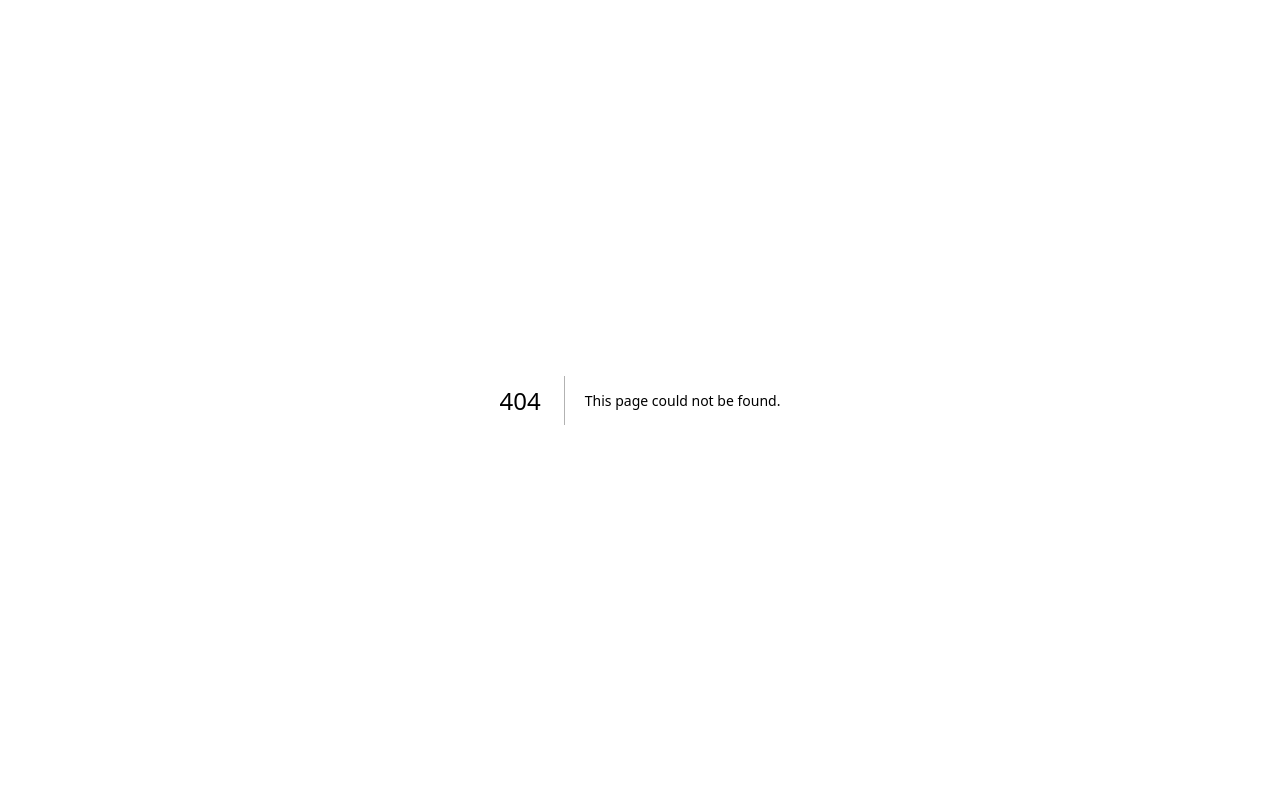
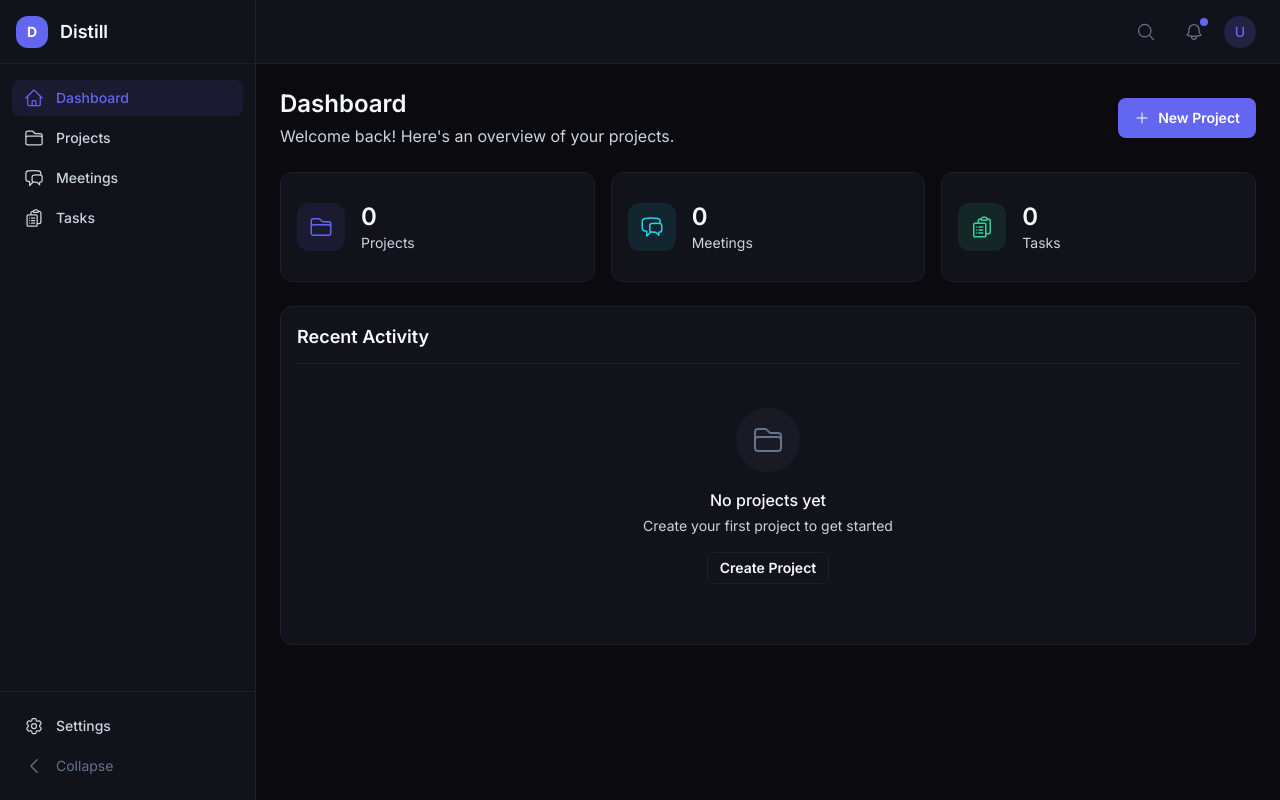
Before and after one commit to TristanHourtoulle/Distill-website, a Next.js app: page /dashboard in a window 1280 px wide. Before the commit this address had no page. Built offline with nearby package versions, Linux system fonts and the light colour scheme.

Commit message:
feat(pages): add dashboard and login pages with route groups

```diff
--- /dev/null
+++ b/src/app/(auth)/login/page.tsx
@@ -0,0 +1,74 @@
+'use client'
+
+import Link from 'next/link'
+import { Button, Card, CardContent } from '@/components/ui'
+import { CodeBracketIcon } from '@heroicons/react/24/outline'
+
+export default function LoginPage() {
+  const handleGitHubLogin = () => {
+    // TODO: Implement BetterAuth GitHub OAuth
+    console.log('GitHub login clicked')
+  }
+
+  return (
+    <div className="min-h-screen bg-background flex items-center justify-center p-4">
+      <div className="w-full max-w-sm">
+        {/* Logo */}
+        <div className="text-center mb-8">
+          <div className="inline-flex items-center justify-center w-12 h-12 bg-primary rounded-xl mb-4">
+            <span className="text-white font-bold text-xl">D</span>
+          </div>
+          <h1 className="text-2xl font-semibold text-text">Distill</h1>
+          <p className="text-text-secondary mt-2">
+            From meetings to code, distilled.
+          </p>
+        </div>
+
+        {/* Login card */}
+        <Card>
+          <CardContent className="space-y-6">
+            <div className="text-center">
+              <h2 className="text-lg font-semibold text-text">Welcome back</h2>
+              <p className="text-sm text-text-secondary mt-1">
+                Sign in with your GitHub account
+              </p>
+            </div>
+
+            <Button
+              onClick={handleGitHubLogin}
+              variant="secondary"
+              className="w-full"
+              leftIcon={<CodeBracketIcon className="h-5 w-5" />}
+            >
+              Continue with GitHub
+            </Button>
+
+            <p className="text-xs text-text-muted text-center">
+              By signing in, you agree to our{' '}
+              <Link href="/terms" className="text-primary hover:underline">
+                Terms of Service
+              </Link>{' '}
+              and{' '}
+              <Link href="/privacy" className="text-primary hover:underline">
+                Privacy Policy
+              </Link>
+            </p>
+          </CardContent>
+        </Card>
+
+        {/* Footer */}
+        <p className="text-center text-sm text-text-muted mt-8">
+          Don&apos;t have a GitHub account?{' '}
+          <a
+            href="https://github.com/signup"
+            target="_blank"
+            rel="noopener noreferrer"
+            className="text-primary hover:underline"
+          >
+            Create one
+          </a>
+        </p>
+      </div>
+    </div>
+  )
+}
--- /dev/null
+++ b/src/app/(dashboard)/dashboard/page.tsx
@@ -0,0 +1,86 @@
+import { Card, CardHeader, CardContent, Badge, Button } from '@/components/ui'
+import {
+  FolderIcon,
+  ChatBubbleLeftRightIcon,
+  ClipboardDocumentListIcon,
+  PlusIcon,
+} from '@heroicons/react/24/outline'
+
+export default function DashboardPage() {
+  return (
+    <div className="space-y-6">
+      {/* Page header */}
+      <div className="flex items-center justify-between">
+        <div>
+          <h1 className="text-2xl font-semibold text-text">Dashboard</h1>
+          <p className="text-text-secondary mt-1">
+            Welcome back! Here&apos;s an overview of your projects.
+          </p>
+        </div>
+        <Button leftIcon={<PlusIcon className="h-4 w-4" />}>
+          New Project
+        </Button>
+      </div>
+
+      {/* Stats cards */}
+      <div className="grid grid-cols-1 md:grid-cols-3 gap-4">
+        <Card>
+          <CardContent className="flex items-center gap-4">
+            <div className="p-3 bg-primary/10 rounded-lg">
+              <FolderIcon className="h-6 w-6 text-primary" />
+            </div>
+            <div>
+              <p className="text-2xl font-semibold text-text">0</p>
+              <p className="text-sm text-text-secondary">Projects</p>
+            </div>
+          </CardContent>
+        </Card>
+
+        <Card>
+          <CardContent className="flex items-center gap-4">
+            <div className="p-3 bg-accent/10 rounded-lg">
+              <ChatBubbleLeftRightIcon className="h-6 w-6 text-accent" />
+            </div>
+            <div>
+              <p className="text-2xl font-semibold text-text">0</p>
+              <p className="text-sm text-text-secondary">Meetings</p>
+            </div>
+          </CardContent>
+        </Card>
+
+        <Card>
+          <CardContent className="flex items-center gap-4">
+            <div className="p-3 bg-success/10 rounded-lg">
+              <ClipboardDocumentListIcon className="h-6 w-6 text-success" />
+            </div>
+            <div>
+              <p className="text-2xl font-semibold text-text">0</p>
+              <p className="text-sm text-text-secondary">Tasks</p>
+            </div>
+          </CardContent>
+        </Card>
+      </div>
+
+      {/* Recent activity */}
+      <Card>
+        <CardHeader>
+          <h2 className="text-lg font-semibold text-text">Recent Activity</h2>
+        </CardHeader>
+        <CardContent>
+          <div className="flex flex-col items-center justify-center py-8 text-center">
+            <div className="p-4 bg-surface-hover rounded-full mb-4">
+              <FolderIcon className="h-8 w-8 text-text-muted" />
+            </div>
+            <h3 className="text-text font-medium mb-1">No projects yet</h3>
+            <p className="text-text-secondary text-sm mb-4">
+              Create your first project to get started
+            </p>
+            <Button variant="secondary" size="sm">
+              Create Project
+            </Button>
+          </div>
+        </CardContent>
+      </Card>
+    </div>
+  )
+}
--- /dev/null
+++ b/src/app/(dashboard)/layout.tsx
@@ -0,0 +1,11 @@
+'use client'
+
+import { DashboardLayout } from '@/components/features'
+
+export default function DashboardRootLayout({
+  children,
+}: {
+  children: React.ReactNode
+}) {
+  return <DashboardLayout>{children}</DashboardLayout>
+}
```
